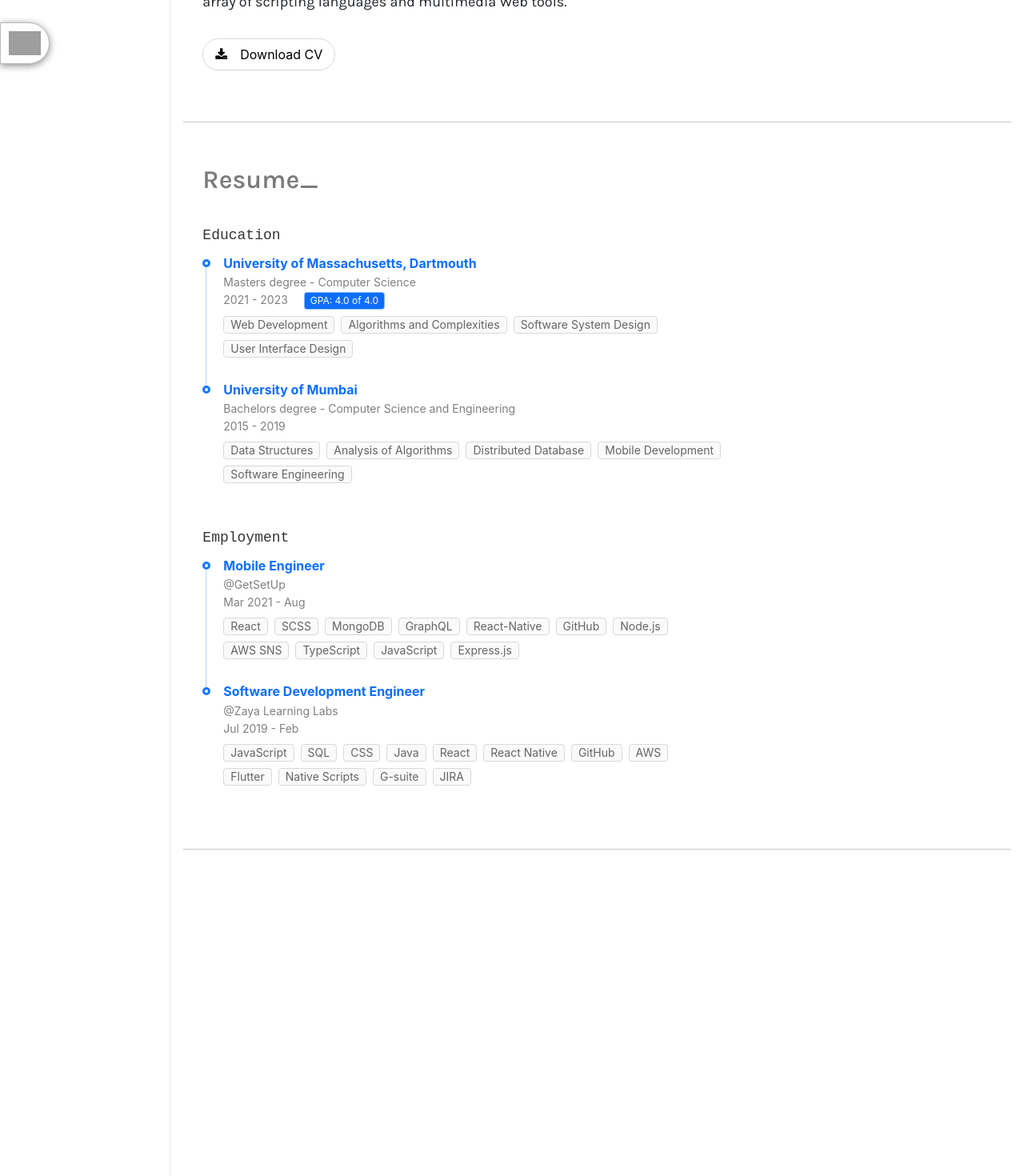
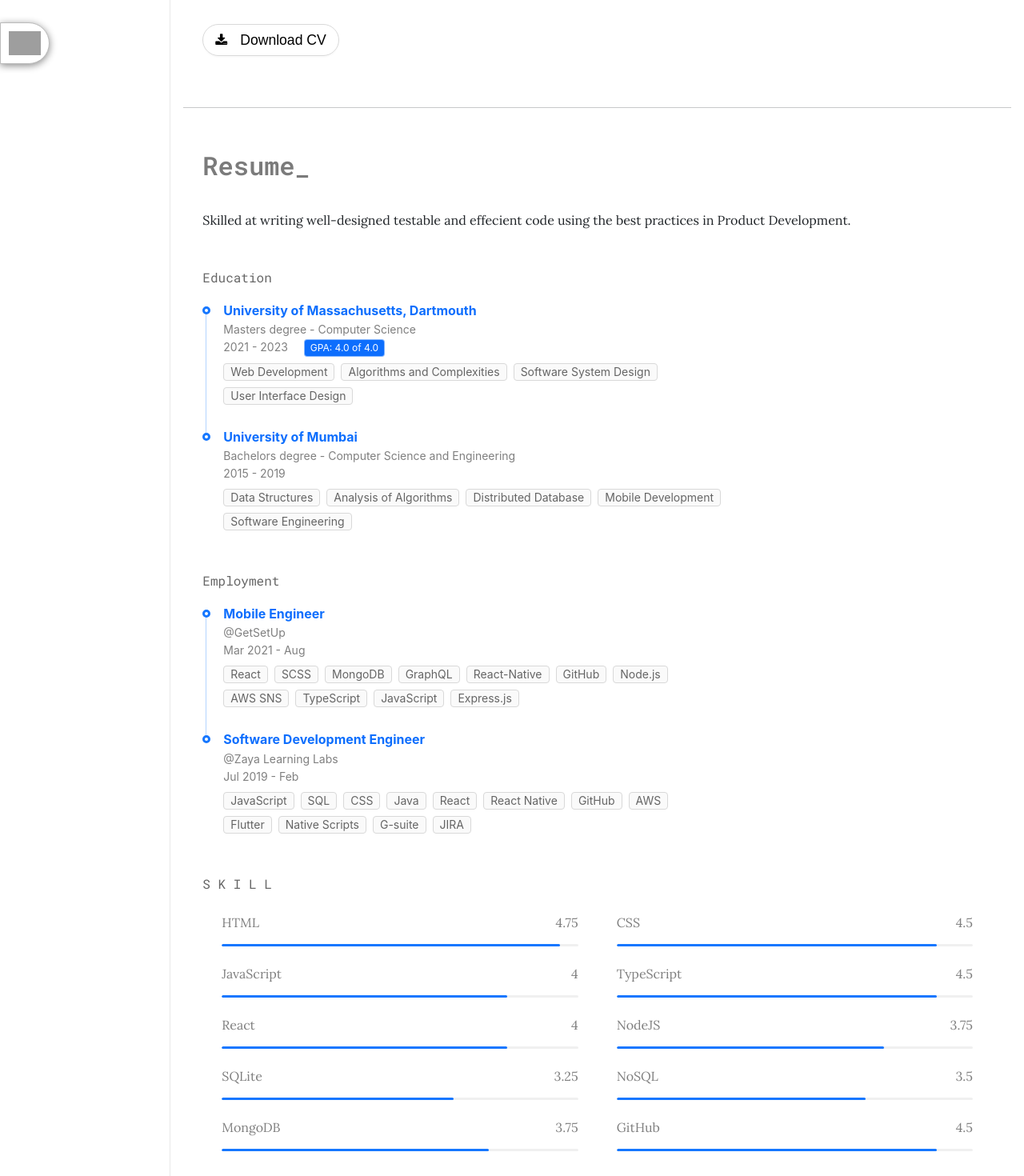
Before and after one commit to GavinDmello97/my-portfolio, a React (Create React App) app: page /main/ in a window 1280 px wide. Shown: the part 700-2170 px from the top of the page at 80% size. Built offline with nearby package versions, Linux system fonts and the light colour scheme; grey boxes are pictures that could not be loaded.

Commit message:
added skills for profile resume. created custom progress bar

```diff
--- a/src/App.scss
+++ b/src/App.scss
@@ -1,9 +1,8 @@
-@import url('https://fonts.googleapis.com/css2?family=Karla:ital,wght@0,300;0,400;0,600;0,700;0,800;1,300;1,400;1,600;1,700;1,800&family=Roboto+Mono:ital,wght@0,100;0,300;0,400;0,600;0,700;1,100;1,300;1,400;1,600;1,700&display=swap');
-
+@import url('https://fonts.googleapis.com/css2?family=Karla:ital,wght@0,300;0,400;0,600;0,700;0,800;1,300;1,400;1,600;1,700;1,800&family=Lora:ital,wght@0,400;0,500;0,600;0,700;1,400;1,500;1,600;1,700&family=Roboto+Mono:ital,wght@0,100;0,300;0,400;0,600;0,700;1,100;1,300;1,400;1,600;1,700&display=swap');
 
 body {
-  font-family: 'Karla', sans-serif;
-  font-size: 18px;
+  font-family: 'Lora', serif;
+  font-size: 16px;
 }
 
 .App {
--- a/src/components/generic/Generic.tsx
+++ b/src/components/generic/Generic.tsx
@@ -1,9 +1,10 @@
-import { useState } from "react";
+import { useEffect, useState } from "react";
 import { Card, CardBody, CardTitle, CardSubtitle } from "reactstrap";
 import { Link, useNavigate } from "react-router-dom";
 import { cssHover } from "./hoverProps";
 import { icons } from "../../config/configuration";
 import classNames from "classnames";
+import { Progress } from "antd";
 
 const Generic = {
   AnimatedText: ({
@@ -23,6 +24,33 @@ const Generic = {
       </p>
     );
   },
+  CustomProgressBar: ({
+    percent,
+    play,
+    label,
+  }: {
+    percent: number;
+    play: boolean;
+    label: string;
+  }) => {
+    const [p, setP] = useState(0);
+    useEffect(() => {
+      if (play == true) {
+        setTimeout(() => {
+          if (p < percent) setP(p + 1);
+        }, 5);
+      }
+    }, [p, play]);
+    return (
+      <div className="col-12 mb-3">
+        <div className="col-12 d-flex justify-content-between">
+          <span>{label}</span>
+          <span>{percent / 20}</span>
+        </div>
+        <Progress percent={p} showInfo={false} strokeWidth={3} />
+      </div>
+    );
+  },
 };
 
 export default Generic;
--- a/src/config/dataset.ts
+++ b/src/config/dataset.ts
@@ -28,7 +28,7 @@ export const USER: User = {
           the best practices in Product Development. Fast learner, hard worker and team player
           who is proficient in an array of scripting languages and multimedia Web tools.`,
   resume: {
-    bio: "",
+    bio: "Skilled at writing well-designed testable and effecient code using the best practices in Product Development.",
     education: [
       {
         university_name: "University of Massachusetts, Dartmouth",
@@ -106,7 +106,18 @@ export const USER: User = {
         ],
       },
     ],
-    skills: [],
+    skills: [
+      { skill_name: "HTML", percentage: 95 },
+      { skill_name: "CSS", percentage: 90 },
+      { skill_name: "JavaScript", percentage: 80 },
+      { skill_name: "TypeScript", percentage: 90 },
+      { skill_name: "React", percentage: 80 },
+      { skill_name: "NodeJS", percentage: 75 },
+      { skill_name: "SQLite", percentage: 65 },
+      { skill_name: "NoSQL", percentage: 70 },
+      { skill_name: "MongoDB", percentage: 75 },
+      { skill_name: "GitHub", percentage: 90 },
+    ],
   },
   projects: null,
   blogs: null,
--- a/src/index.scss
+++ b/src/index.scss
@@ -1,6 +1,5 @@
 
-@import url('https://fonts.googleapis.com/css2?family=Karla:ital,wght@0,300;0,400;0,600;0,700;0,800;1,300;1,400;1,600;1,700;1,800&family=Roboto+Mono:ital,wght@0,100;0,300;0,400;0,600;0,700;1,100;1,300;1,400;1,600;1,700&display=swap');
-
+@import url('https://fonts.googleapis.com/css2?family=Karla:ital,wght@0,300;0,400;0,600;0,700;0,800;1,300;1,400;1,600;1,700;1,800&family=Lora:ital,wght@0,400;0,500;0,600;0,700;1,400;1,500;1,600;1,700&family=Roboto+Mono:ital,wght@0,100;0,300;0,400;0,600;0,700;1,100;1,300;1,400;1,600;1,700&display=swap');
 
 
 .dark-theme {
@@ -59,13 +58,15 @@
   }
 
   .animated-text {
-    color:white
+    color:white;
+    font-family: 'Roboto Mono', monospace;
+
   }
 
   .resume-e-container {
     .resume-title {
-        font-family:'Courier New', Courier, monospace;
-        font-size: 18;
+      font-family: 'Roboto Mono', monospace;
+      font-size: 18;
     }
     span, p {
         color: rgba(255,255,255,0.5)
@@ -130,7 +131,9 @@
   width: 100%;
   animation: type 6s steps(60, end);
   font-weight: 600;
-  color:rgb(123, 123, 123)
+  color:rgb(123, 123, 123);
+  font-family: 'Roboto Mono', monospace;
+
 }
 
 .resume-e-container {
@@ -140,9 +143,8 @@
 
 }
   .resume-title {
-      font-family:'Courier New', Courier, monospace;
-      font-size: 24;
-
+    font-family: 'Roboto Mono', monospace;
+    font-size: 24;
   }
 
 
@@ -157,7 +159,7 @@
   }
 
   .ant-timeline-item-last {
-    padding-bottom: 0
+    // padding-bottom: 0
   }
 }
 
--- a/src/screens/Profile/Profile.scss
+++ b/src/screens/Profile/Profile.scss
@@ -1,4 +1,4 @@
-@import url('https://fonts.googleapis.com/css2?family=Karla:ital,wght@0,300;0,400;0,600;0,700;0,800;1,300;1,400;1,600;1,700;1,800&family=Roboto+Mono:ital,wght@0,100;0,300;0,400;0,600;0,700;1,100;1,300;1,400;1,600;1,700&display=swap');
+@import url('https://fonts.googleapis.com/css2?family=Karla:ital,wght@0,300;0,400;0,600;0,700;0,800;1,300;1,400;1,600;1,700;1,800&family=Lora:ital,wght@0,400;0,500;0,600;0,700;1,400;1,500;1,600;1,700&family=Roboto+Mono:ital,wght@0,100;0,300;0,400;0,600;0,700;1,100;1,300;1,400;1,600;1,700&display=swap');
 .header-cover {
     background: linear-gradient(54deg,rgba(74,76,179,.95) 34%,hsla(0,34%,71%,.95));
     left: 0;
@@ -8,12 +8,30 @@
     z-index: 0;
 }
 
+.f-roboto {
+    font-family: 'Roboto Mono', monospace;
+    font-size: 16;
+}
+
+.f-lora {
+    font-family: 'Lora', serif;
+    font-size: 16;
+}
+
+.f-karla {
+    font-family: 'Karla', sans-serif;
+    font-size: 3;
+    font: 1.1em sans-serif;
+}
+
+
 .personal-profile {
-    font-family: 'Roboto Mono', monospace;
+    font-family: 'Karla', sans-serif;
     color: #fff;
     padding-top: 90px;
 
     b, span, a, div  {
+        font-family: 'Karla', sans-serif;
         font-size: 16px;
         line-height: 24px;
         color: #fff;
--- a/src/screens/Profile/ProfileAbout.tsx
+++ b/src/screens/Profile/ProfileAbout.tsx
@@ -15,7 +15,7 @@ const ProfileAbout = ({ aboutMe = "", className = "" }: ProfileAboutType) => {
   const ref = useRef<null | HTMLDivElement>(null);
   const inViewport = useIntersection(
     ref as MutableRefObject<HTMLDivElement>,
-    "0px"
+    "-100px"
   ); // Trigger as soon as the element becomes visible
   const controls = useAnimation();
 
@@ -48,10 +48,10 @@ const ProfileAbout = ({ aboutMe = "", className = "" }: ProfileAboutType) => {
         <Button
           shape="round"
           size={"large"}
-          className={classNames("button-style")}
+          className={classNames("button-style ")}
         >
           <i className="fa fa-download fa-md me-2 "></i>
-          Download CV
+          <span className="f-karla">Download CV</span>
         </Button>
       </div>
       <hr className="mb-0"></hr>
--- a/src/screens/Profile/ProfileResume.tsx
+++ b/src/screens/Profile/ProfileResume.tsx
@@ -1,16 +1,16 @@
 import classNames from "classnames";
-import { Button, Tag, Timeline } from "antd";
+import { Button, Progress, Tag, Timeline } from "antd";
 import Generic from "../../components/generic/Generic";
 import {
   UserResume,
   UserResumeEducation,
   UserResumeEmployment,
+  UserResumeSkill,
 } from "../../config/types";
-import { useState, useRef, MutableRefObject } from "react";
+import { useState, useRef, MutableRefObject, useEffect } from "react";
 import useIntersection from "../../components/generic/useIntersection";
 import { AnimationControls, motion, useAnimation } from "framer-motion";
 import { useSelector } from "react-redux";
-import ReactQuill from "react-quill";
 
 type ProfileAboutType = {
   resume: UserResume;
@@ -22,7 +22,7 @@ const ProfileResume = ({ resume, className = "" }: ProfileAboutType) => {
   const ref = useRef<null | HTMLDivElement>(null);
   const inViewport = useIntersection(
     ref as MutableRefObject<HTMLDivElement>,
-    "0px"
+    "-100px"
   ); // Trigger as soon as the element becomes visible
   const controls = useAnimation();
 
@@ -43,7 +43,7 @@ const ProfileResume = ({ resume, className = "" }: ProfileAboutType) => {
           <motion.div
             initial={{ opacity: 0, transform: "translateY(300px)" }}
             animate={controls}
-            transition={{ duration: 2 }}
+            transition={{ duration: 1 }}
           >
             {bio && bio.length > 0 && <ResumeBio text={bio} />}
             {education && education.length > 0 && (
@@ -53,9 +53,9 @@ const ProfileResume = ({ resume, className = "" }: ProfileAboutType) => {
             {employment && employment.length > 0 && (
               <ResumeEmployment employmentList={employment} />
             )}
+            {skills && skills.length > 0 && <ResumeSkills skills={skills} />}
           </motion.div>
         )}
-        {/* {education && education.length > 0 && } */}
       </div>
       <hr className="mb-0"></hr>
     </div>
@@ -64,6 +64,51 @@ const ProfileResume = ({ resume, className = "" }: ProfileAboutType) => {
 
 var ResumeBio = ({ text }: { text: string }) => {
   return <p className="col-12 py-3">{text}</p>;
+};
+
+var ResumeSkills = ({ skills }: { skills: UserResumeSkill[] }) => {
+  const [isInViewport, setViewStatus] = useState(false);
+  const ref = useRef<null | HTMLDivElement>(null);
+  const inViewport = useIntersection(
+    ref as MutableRefObject<HTMLDivElement>,
+    "-100px"
+  ); // Trigger as soon as the element becomes visible
+  const controls = useAnimation();
+
+  if (inViewport && !isInViewport) {
+    setViewStatus(true);
+    // controls.start({ opacity: 1, transform: "translateY(0px)" });
+  }
+  const state = useSelector((state: any) => {
+    return { rootState: state.rootActionReducer };
+  });
+  const { isDark } = state.rootState;
+  return (
+    <div className="resume-e-container" ref={ref}>
+      <p
+        className={classNames("resume-title py-2 pt-3")}
+        style={
+          isDark
+            ? { color: "rgba(255,255,255, 0.8)" }
+            : { color: "rgba(0,0,0,0.6)" }
+        }
+      >
+        S K I L L
+      </p>
+      <div className="col-12 d-flex flex-wrap">
+        {skills &&
+          skills.map((skill) => (
+            <div className="col-12 col-md-6 px-2 px-md-0 px-md-4">
+              <Generic.CustomProgressBar
+                percent={skill.percentage}
+                play={isInViewport}
+                label={skill.skill_name}
+              />
+            </div>
+          ))}
+      </div>
+    </div>
+  );
 };
 
 var ResumeEducation = ({
@@ -78,11 +123,11 @@ var ResumeEducation = ({
   return (
     <div className="resume-e-container">
       <p
-        className={classNames("resume-title pt-3")}
+        className={classNames("resume-title  py-2 pt-3")}
         style={
           isDark
             ? { color: "rgba(255,255,255, 0.8)" }
-            : { color: "rgba(0,0,0,0.8" }
+            : { color: "rgba(0,0,0,0.6)" }
         }
       >
         Education
@@ -149,13 +194,13 @@ var ResumeEmployment = ({
   });
   const { isDark } = state.rootState;
   return (
-    <div className="resume-e-container mt-4">
+    <div className="resume-e-container ">
       <p
-        className={classNames("resume-title  pt-3")}
+        className={classNames("resume-title  py-2 pt-3")}
         style={
           isDark
             ? { color: "rgba(255,255,255, 0.8)" }
-            : { color: "rgba(0,0,0,0.8" }
+            : { color: "rgba(0,0,0,0.6)" }
         }
       >
         Employment
```
